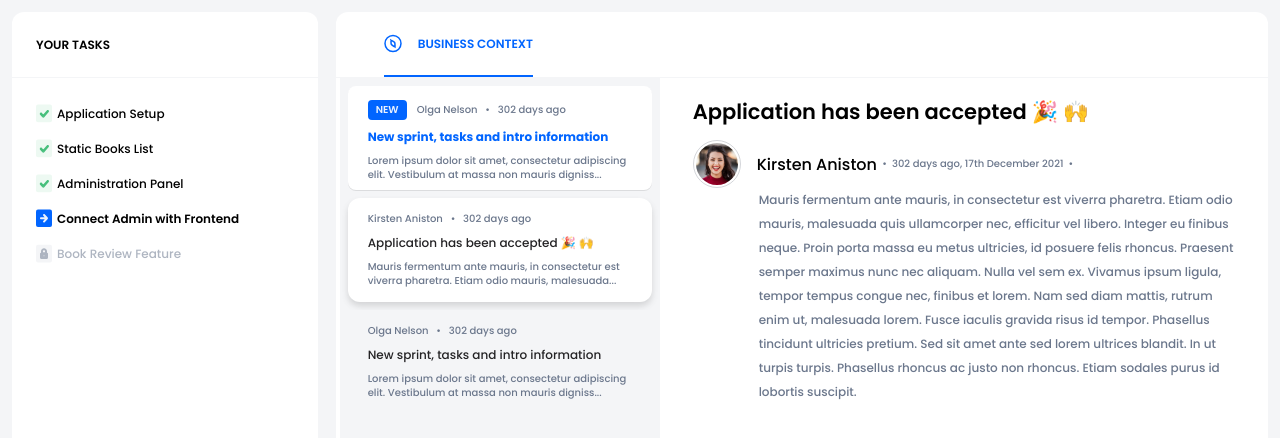
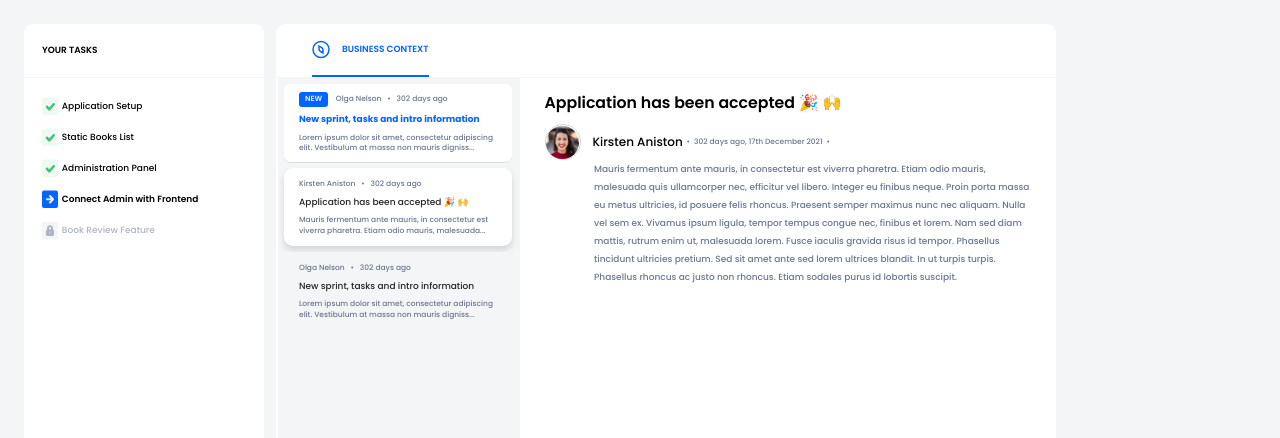
Before and after one commit to Pawwol1/junior-front-end-developer-1665576993, a React (Create React App) app: page / in a window 1280 px wide. Shown: the top 438 px of the page. Built offline with nearby package versions, Linux system fonts and the light colour scheme.

Commit message:
simple RWD implemented (rem only)

```diff
--- a/src/App.scss
+++ b/src/App.scss
@@ -6,18 +6,28 @@
   box-sizing: border-box;
 }
 
+html {
+  font-family: 'Poppins', sans-serif;
+  font-size: 8px;
+  @media screen and (min-width: 900px) {
+    font-size: 12px;
+  }
+  @media screen and (min-width: 1300px) {
+    font-size: 16px;
+  }
+}
+
 body {
   height: 100vh;
   width: 100vw;
   background: #f4f5f7;
-  font-size: 16px;
-  font-family: 'Poppins', sans-serif;
+
 }
 
 h2 {
-  font-size: 12px;
+  font-size: 0.75rem;
   font-weight: 600;
-  line-height: 19px;
+  line-height: 1.1875rem;
 }
 
 .App {
--- a/src/components/BusinessContextTab/BusinessContextTab.scss
+++ b/src/components/BusinessContextTab/BusinessContextTab.scss
@@ -1,23 +1,25 @@
 .businessContextTab {
   background: white;
-  border-radius: 12px;
-  width: 976px;
-  height: 783px;
-  margin: 12px 12px 12px 6px;
+  border-radius: 0.75rem;
+  width: 72vw;
+  height: 87vh;
+  max-height: 49rem;
+  max-width: 65rem;
+  margin: 2rem 2rem 2rem 0.5rem;
   &__title {
     display: flex;
     align-items: center;
     text-transform: uppercase;
-    height: 65px;
+    height: 9%;
     color: #0165ff;
-    padding-left: 48px;
+    padding-left: 3rem;
     h2 {
       display: flex;
       align-items: center;
       height: 100%;
       border-bottom: 2px solid #0165ff;
       img {
-        padding-right: 16px;
+        padding-right: 1rem;
       }
     }
   }
--- a/src/components/Message/Message.scss
+++ b/src/components/Message/Message.scss
@@ -1,27 +1,30 @@
 .message {
+  height: 100%;
+  max-width: 44.6875rem;
   &__title {
+    height: fit-content;
+    width: fit-content;
     font-weight: 600;
-    font-size: 21px;
-    line-height: 33px;
-    padding: 17px 0 0 33px;
+    font-size: 1.3125rem;
+    line-height: 2.0625rem;
+    padding: 1.0625rem 0 0 2.0625rem;
   }
   &__info {
     display: flex;
     align-items: center;
-    padding: 12px 0 0 33px;
+    padding: 0.75rem 0 0 2.0625rem;
     &-date {
       font-weight: 500;
-      font-size: 10px;
-      line-height: 14px;
+      font-size: 0.625rem;
+      line-height: 0.875rem;
       color: #6b778c;
     }
   }
   &__content {
-    padding: 0 26px 0 99px;
-    font-style: normal;
+    padding: 0 1.625rem 0 6.1875rem;
     font-weight: 500;
-    font-size: 12px;
-    line-height: 24px;
+    font-size: 0.75rem;
+    line-height: 1.5rem;
     color: #6b778c;
   }
 }
--- a/src/components/MessageList/MessageList.scss
+++ b/src/components/MessageList/MessageList.scss
@@ -1,55 +1,66 @@
 .messageList {
   display: flex;
+  height: 91%;
   &__list {
     background: #f4f5f7;
-    border-radius: 0px 0px 0px 10px;
-    border-left: 4px solid white;
-    border-bottom: 4px solid white;
-    height: 717px;
-    width: 325px;
+    border-radius: 0 0 0 0.625rem;
+    border-left: 0.1875rem solid white;
+    border-bottom: 0.1875rem solid white;
+    height: 100%;
+    width: 22vw;
+    max-height: 44.625rem;
+    max-width: 20.375rem;
     list-style: none;
     .msgRead {
       background: inherit;
       box-shadow: none;
-      border-radius: 0px;
+      border-radius: 0;
       h3 {
         color: #242325;
         font-weight: 500;
       }
+      p {
+        padding-top: 3px;
+      }
     }
     .msgActive {
       box-shadow: 0px 4px 6px rgba(84, 84, 84, 0.2);
-      border-radius: 12px;
+      border-radius: 0.75rem;
       h3 {
         color: #242325;
         font-weight: 500;
       }
+      p {
+        padding-top: 3px;
+      }
     }
     li {
       background: white;
-      border-radius: 8px;
+      border-radius: 0.5rem;
       box-shadow: 0px 1px 0px rgba(0, 0, 0, 0.1);
-      height: 104px;
-      width: 304px;
-      margin: 8px;
+      height: 12.5vh;
+      width: 21vw;
+      max-height: 6.5rem;
+      max-width: 19rem;
+      margin: 0.5rem;
       div {
         display: flex;
         align-items: center;
         font-weight: 500;
-        font-size: 10px;
-        line-height: 14px;
+        font-size: 0.625rem;
+        line-height: 0.875rem;
         color: #6b778c;
-        padding: 14px 0 8px 20px;
+        padding: 0.6875rem 0 0.5rem 1.25rem;
         .newMsgLabel {
-          width: 39px;
-          height: 20px;
+          width: 2.4375rem;
+          height: 1.25rem;
           background: #0165ff;
-          border-radius: 4px;
+          border-radius: 0.25rem;
           padding: 0;
           display: flex;
           justify-content: center;
           align-items: center;
-          margin-right: 10px;
+          margin-right: 0.625rem;
           p {
             font-weight: 600;
             text-transform: uppercase;
@@ -59,18 +70,18 @@
       }
       h3 {
         font-weight: 700;
-        font-size: 12px;
-        line-height: 18px;
+        font-size: 0.75rem;
+        line-height: 1.125rem;
         color: #0165ff;
-        padding-left: 20px;
+        padding-left: 1.25rem;
       }
       .msgContent {
         height: 40%;
         font-weight: 500;
-        font-size: 10px;
-        line-height: 14px;
+        font-size: 0.625rem;
+        line-height: 0.875rem;
         color: #6b778c;
-        padding: 8px 18px 19px 20px;
+        padding: 0.5rem 1.125rem 1.1875rem 1.25rem;
       }
     }
   }
--- a/src/components/Sidebar/Sidebar.scss
+++ b/src/components/Sidebar/Sidebar.scss
@@ -1,46 +1,48 @@
 .sidebar {
   background: white;
-  border-radius: 12px;
-  width: 320px;
-  height: 783px;
-  margin: 12px 12px 6px 12px;
+  border-radius: 0.75rem;
+  width: 22vw;
+  height: 87vh;
+  max-height: 49rem;
+  max-width: 20rem;
+  margin: 2rem 0.5rem 2rem 2rem;
   &__title {
     display: flex;
     align-items: center;
-    height: 65px;
-    padding-left: 24px;
+    height: 9%;
+    padding-left: 1.5rem;
   }
   &__separator {
     height: 1px;
     background: #f4f5f7;
   }
   &__list {
-    height: 717px;
-    padding: 10px 0 0 24px;
+    height: 91%;
+    padding: 0.625rem 0 0 1.5rem;
     list-style: none;
     overflow-y: auto;
     &::-webkit-scrollbar {
-      width: 10px;
+      width: 0.625rem;
     }
     &::-webkit-scrollbar-track {
-      margin: 5px;
+      margin: 0.3125rem;
       background: white;
     }
     &::-webkit-scrollbar-thumb {
-      border-radius: 8px;
+      border-radius: 0.5rem;
       background: #f4f5f7;
-      border: 3px white solid;
+      border: 0.1625rem white solid;
     }
     // custom scrollbar doesn't work in firefox and it will only be visible when there is content to scroll
     &-el {
       display: flex;
       align-items: center;
-      font-size: 12px;
+      font-size: 0.75rem;
       font-weight: 500;
-      line-height: 18px;
-      padding-top: 16px;
+      line-height: 1,125rem;
+      padding-top: 1rem;
       img {
-        margin-right: 5px;
+        margin-right: 0.3125rem;
       }
     }
     .active {
--- a/src/components/User/User.scss
+++ b/src/components/User/User.scss
@@ -4,19 +4,21 @@
   &__photo {
     border-radius: 50%;
     border: 1px solid #d4d6da;
-    height: 48px;
-    width: 48px;
+    height: 3rem;
+    width: 3rem;
     display: flex;
     justify-content: center;
     align-items: center;
-    margin-right: 16px;
+    margin-right: 1rem;
     img {
+      height: 95%;
+      width: 95%;
       border-radius: 50%;
     }
   }
   &__name {
     font-weight: 500;
-    font-size: 16px;
-    line-height: 25px;
+    font-size: 1rem;
+    line-height: 1.5625rem;
   }
 }
```
